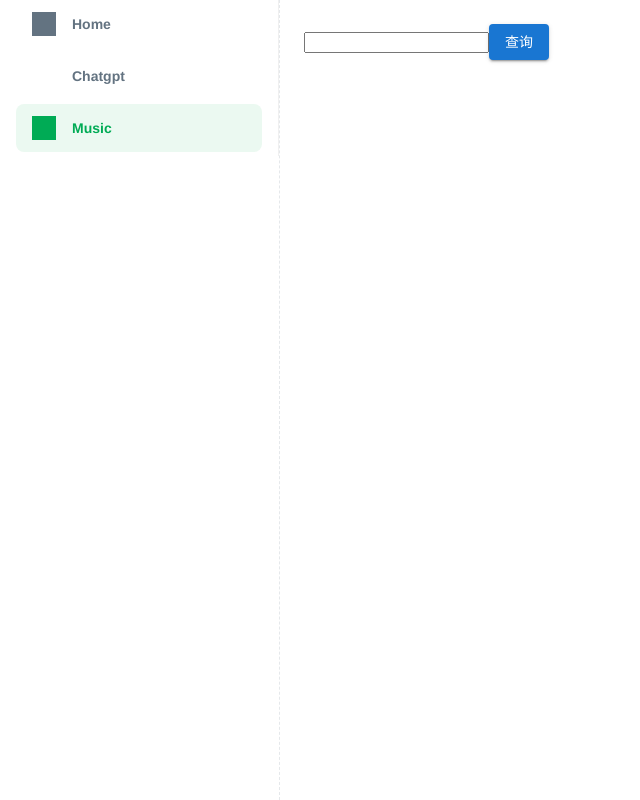
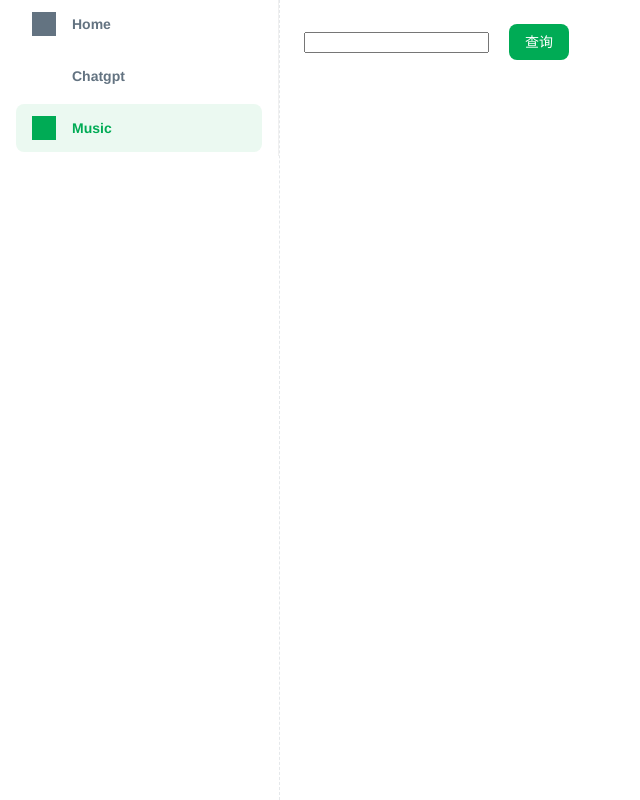
Before and after one commit to general-guan/smt, a Next.js app: page /music in a window 1280 px wide. Shown: the whole page, without its empty margins (0-640 px from the left). Built offline with nearby package versions, Linux system fonts and the light colour scheme; grey boxes are pictures that could not be loaded; a web font is replaced by a local one.

Commit message:
feat: 更改样式

```diff
--- a/src/components/Button/index.module.scss
+++ b/src/components/Button/index.module.scss
@@ -1,16 +1,22 @@
 .button {
   font-size: 14px;
   font-family: 'Roboto', Helvetica, Arial, sans-serif;
-  color: #fff;
+  color: rgb(255, 255, 255);
   height: 36px;
   line-height: 1;
-  background-color: rgb(25, 118, 210);
   font-weight: 500;
   padding: 0px 16px;
-  border-radius: 4px;
+  border-radius: 8px;
   outline: 0px;
   border: 0px;
+  margin-left: 20px;
   cursor: pointer;
-  box-shadow: rgb(0 0 0 / 20%) 0px 3px 1px -2px,
-    rgb(0 0 0 / 14%) 0px 2px 2px 0px, rgb(0 0 0 / 12%) 0px 1px 5px 0px;
+  background-color: rgb(0, 171, 85);
+  transition: background-color 250ms cubic-bezier(0.4, 0, 0.2, 1) 0ms,
+    box-shadow 250ms cubic-bezier(0.4, 0, 0.2, 1) 0ms,
+    border-color 250ms cubic-bezier(0.4, 0, 0.2, 1) 0ms;
+  &:hover {
+    background-color: rgb(0, 123, 85);
+    box-shadow: rgb(0 171 85 / 24%) 0px 8px 16px 0px;
+  }
 }
--- a/src/pages-components/Layout/Sider/index.module.scss
+++ b/src/pages-components/Layout/Sider/index.module.scss
@@ -4,4 +4,5 @@
   border-inline-end: 1px dashed rgba(145, 158, 171, 0.24);
   display: flex;
   flex-direction: column;
+  flex-shrink: 0;
 }
```
